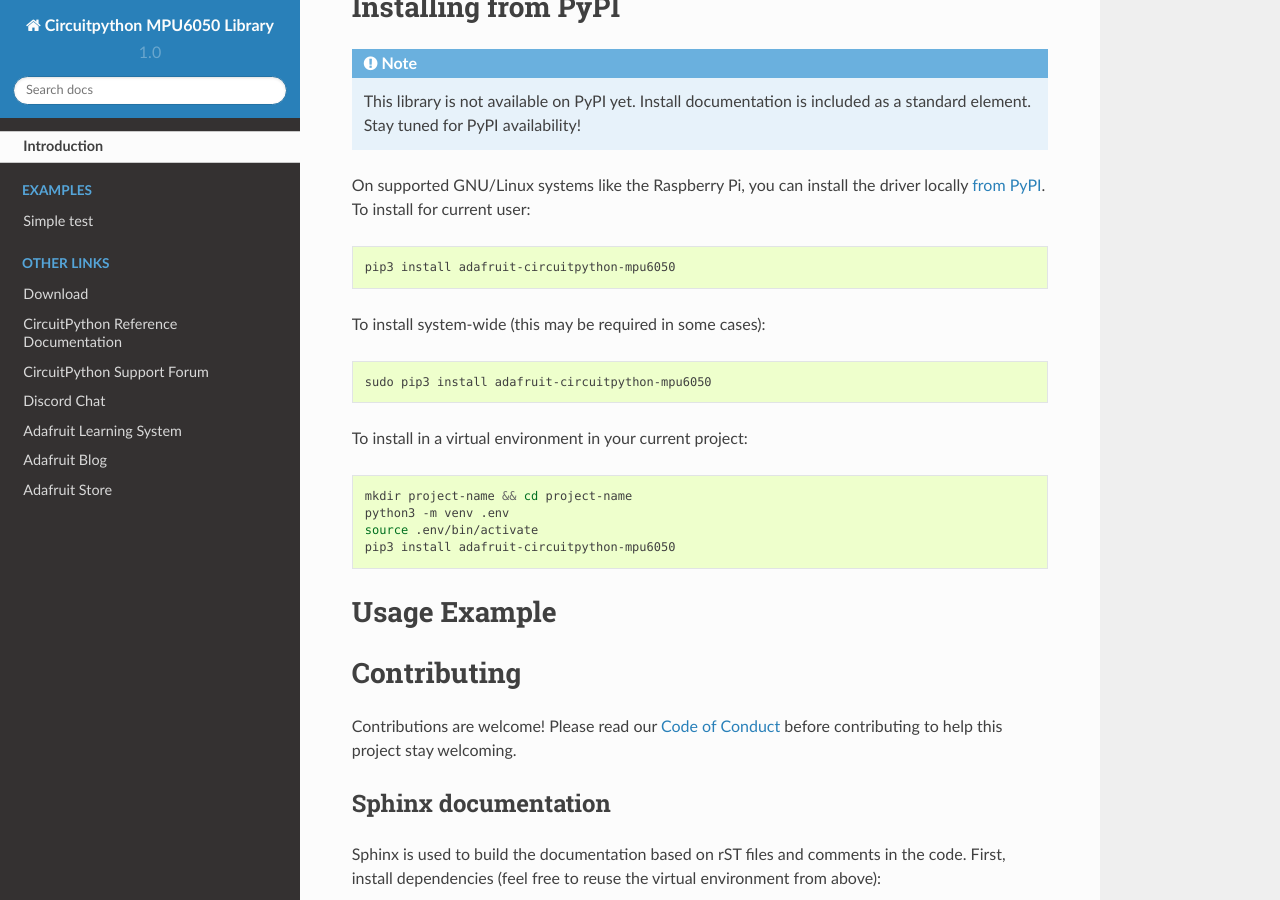
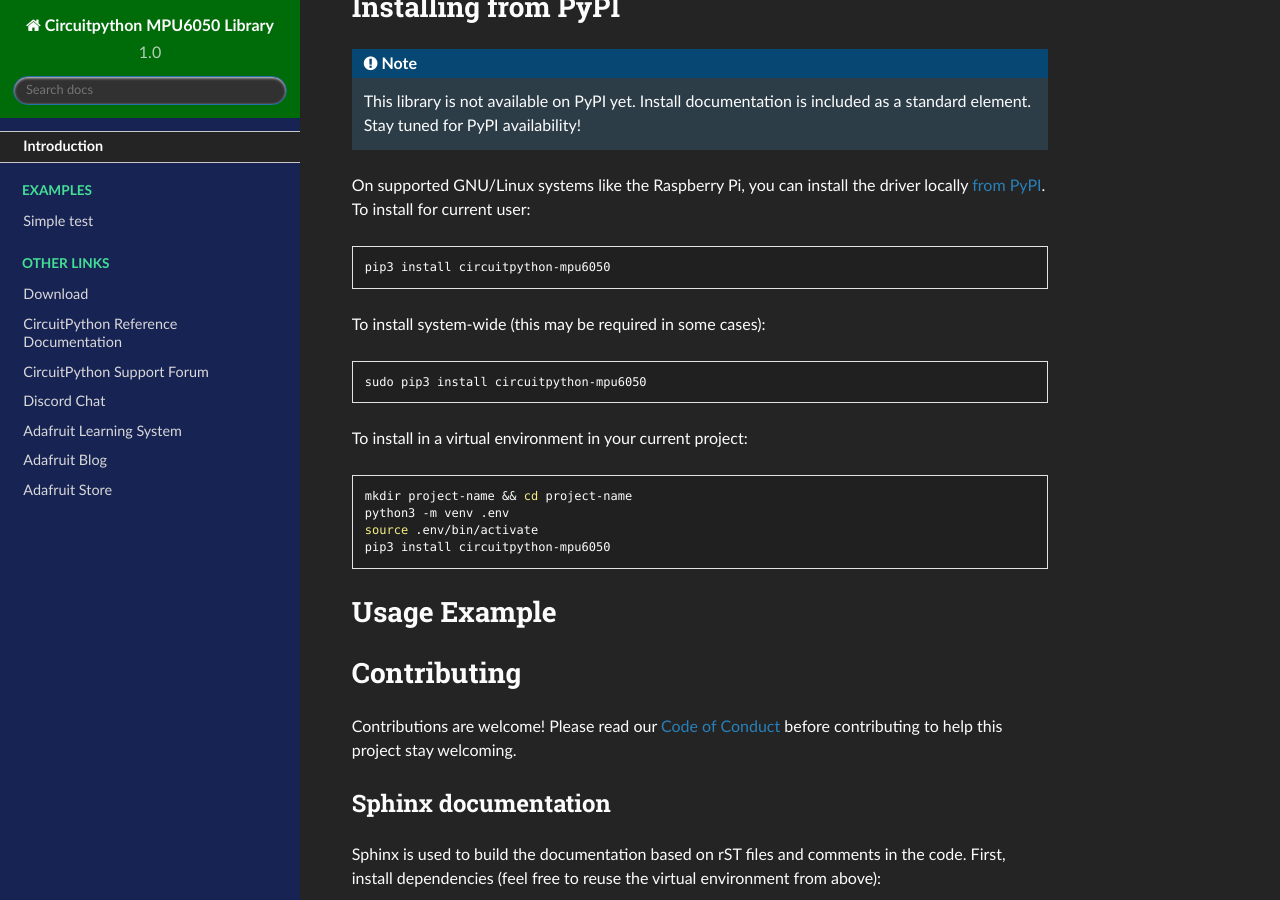
Before and after one commit to 2bndy5/CircuitPython_MPU6050, a Sphinx documentation site: the page built from docs/index.rst, in a window 1280 px wide and 900 px high, scrolled down 541 px. Built offline with Sphinx 7.4.7 and the Read the Docs theme 2.0.0, drawn with Linux system fonts in a browser that asks for light colours.

```diff
--- a/README.rst
+++ b/README.rst
@@ -40,13 +36,13 @@ PyPI <https://pypi.org/project/adafruit-circuitpython-mpu6050/>`_. To install fo
 
 .. code-block:: shell
 
-    pip3 install adafruit-circuitpython-mpu6050
+    pip3 install circuitpython-mpu6050
 
 To install system-wide (this may be required in some cases):
 
 .. code-block:: shell
 
-    sudo pip3 install adafruit-circuitpython-mpu6050
+    sudo pip3 install circuitpython-mpu6050
 
 To install in a virtual environment in your current project:
 
@@ -55,7 +51,7 @@ To install in a virtual environment in your current project:
     mkdir project-name && cd project-name
     python3 -m venv .env
     source .env/bin/activate
-    pip3 install adafruit-circuitpython-mpu6050
+    pip3 install circuitpython-mpu6050
 
 Usage Example
 =============
--- a/docs/conf.py
+++ b/docs/conf.py
@@ -14,13 +14,15 @@ extensions = [
     'sphinx.ext.intersphinx',
     'sphinx.ext.napoleon',
     'sphinx.ext.todo',
+    'sphinx.ext.viewcode',
 ]
 
 # TODO: Please Read!
 # Uncomment the below if you use native CircuitPython modules such as
 # digitalio, micropython and busio. List the modules you use. Without it, the
 # autodoc module docs will fail to generate with a warning.
-# autodoc_mock_imports = ["digitalio", "busio"]
+autodoc_mock_imports = ["digitalio", "busio"]
+autodoc_member_order = 'bysource'
 
 
 intersphinx_mapping = {'python': ('https://docs.python.org/3.4', None),'BusDevice': ('https://circuitpython.readthedocs.io/projects/busdevice/en/latest/', None),'CircuitPython': ('https://circuitpython.readthedocs.io/en/latest/', None)}
@@ -75,7 +77,7 @@ pygments_style = 'sphinx'
 todo_include_todos = False
 
 # If this is True, todo emits a warning for each TODO entries. The default is False.
-todo_emit_warnings = True
+todo_emit_warnings = False
 
 napoleon_numpy_docstring = False
 
@@ -101,6 +103,13 @@ else:
 # relative to this directory. They are copied after the builtin static files,
 # so a file named "default.css" will overwrite the builtin "default.css".
 html_static_path = ['_static']
+
+
+# These paths are either relative to html_static_path
+# or fully qualified paths (eg. https://...)
+html_css_files = [
+    'darkness.css',
+]
 
 # The name of an image file (relative to this directory) to use as a favicon of
 # the docs.  This file should be a Windows icon file (.ico) being 16x16 or 32x32
```
Also changed, not shown: other parts of README.rst (+0 -4 lines), setup.py (+4 -4 lines), .travis.yml.
